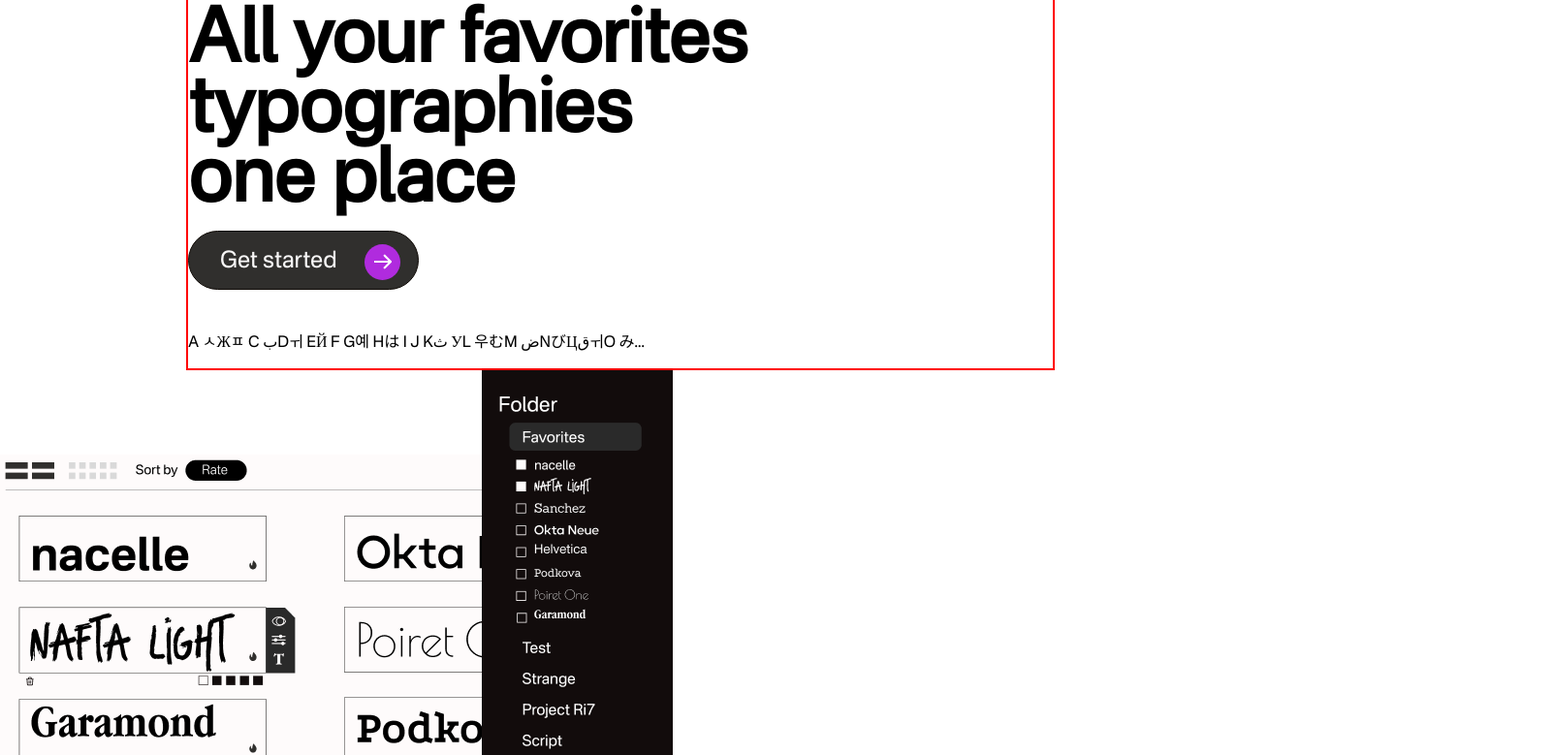
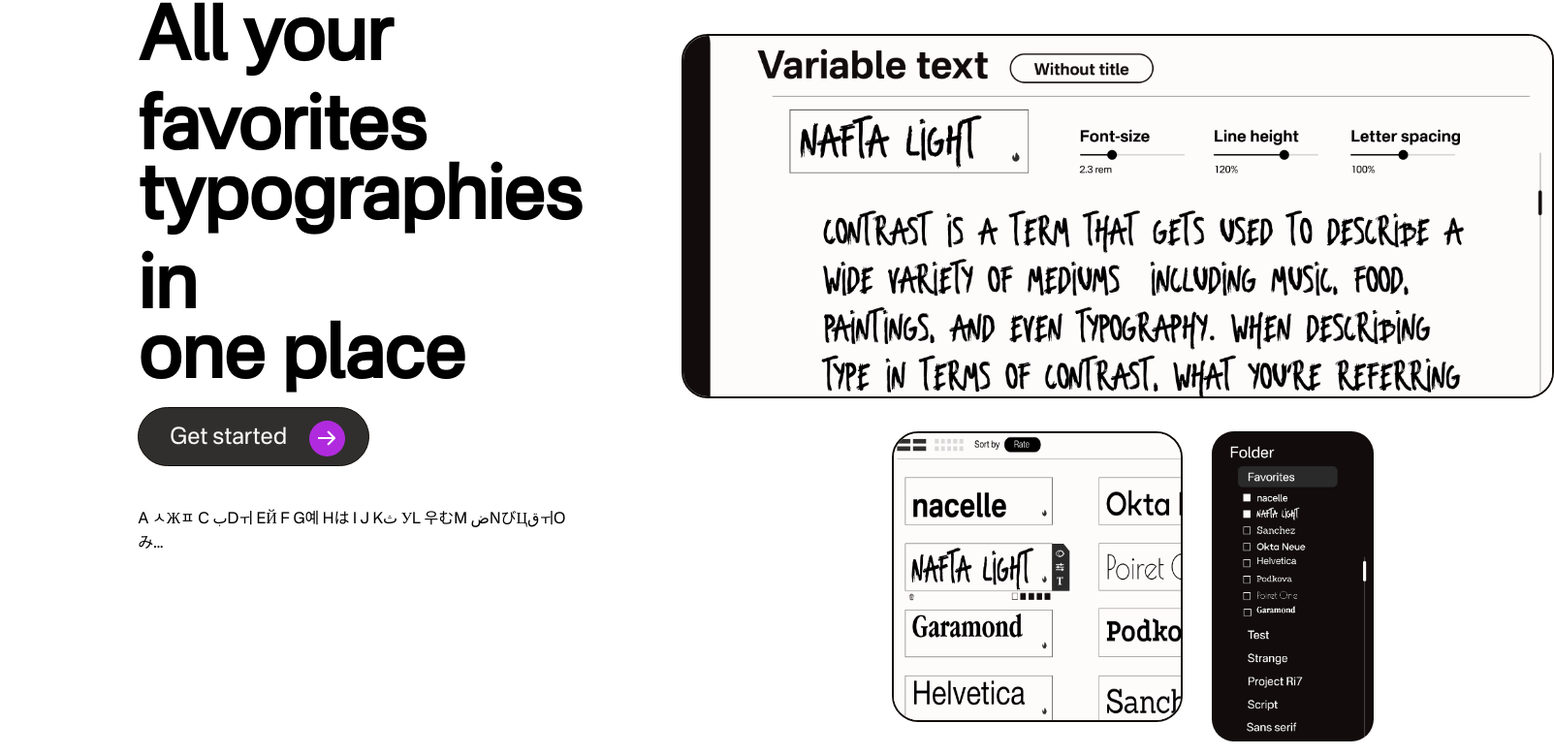
Before and after one commit to Mika-Otter/REACT_Ri7-ProjectF, a React (Vite) app: page / in a window 1280 px wide. Shown: the part 142-921 px from the top of the page at 97% size, 1603 px wide, since content can reach past the window. Built offline with nearby package versions, Linux system fonts and the light colour scheme.

Commit message:
DONE: Welcome CSS #02

```diff
--- a/src/pages/welcome/index.jsx
+++ b/src/pages/welcome/index.jsx
@@ -16,10 +16,11 @@ export default function Welcome() {
                         {/* <Login /> */}
                     </div>
                 </div>
+                <div className={s.content}>
                     <div className={s.getstarted}>
                         <div className={s.getstarted__title}>
                             <h2>All your favorites</h2>
-                        <h2>typographies</h2>
+                            <h2>typographies in</h2>
                             <h2>one place</h2>
                         </div>
                         <button type="button">
@@ -35,22 +36,27 @@ export default function Welcome() {
                         <p>A ㅅЖㅍ C ﺏDㅟ EЙ F G예 Hは I J Kﺙ УL 우むM ﺽNびЦﻕㅟO み... </p>
                     </div>
                     <aside className={s.pictures}>
+                        <div className={s.pictures__variabletext}>
+                            <img
+                                src="/assets/welcome-img/variabletex2.png"
+                                alt="variabletext"
+                                className={s.pictures__variabletext__pic}
+                            />
+                        </div>
+                        <div className={s.pictures__tweens}>
                             <img
                                 src="/assets/welcome-img/favorites.png"
                                 alt="favorites"
-                        className={s.pictures__favorites}
+                                className={s.pictures__tweens__favorites}
                             />
                             <img
-                        src="/assets/welcome-img/folder.png"
+                                src="/assets/welcome-img/folder2.png"
                                 alt="folder"
-                        className={s.pictures__folder}
+                                className={s.pictures__tweens__folder}
                             />
-                    <img
-                        src="/assets/welcome-img/variabletext.png"
-                        alt="variabletext"
-                        className={s.pictures__variabletext}
-                    />
+                        </div>
                     </aside>
+                </div>
             </section>
         </>
     );
--- a/src/pages/welcome/welcome.module.scss
+++ b/src/pages/welcome/welcome.module.scss
@@ -35,11 +35,18 @@
     }
 }
 
+.content {
+    display: flex;
+
+    justify-content: center;
+    align-items: self-start;
+    width: 70%;
+    margin-inline: auto;
+}
+
 .getstarted {
     margin-top: $padding-xl;
     font-family: "Nacelle";
-    border: 2px solid red;
-    width: 70%;
     margin-inline: auto;
     display: flex;
     flex-direction: column;
@@ -54,16 +61,18 @@
         display: flex;
         align-items: center;
         justify-content: space-between;
+        width: clamp(f.rem(120), f.rem(200) + 3vw, f.rem(295));
+        height: clamp(f.rem(45), f.rem(45) + 2vh, f.rem(69));
+        padding-left: 2rem;
+        padding-right: 1.5rem;
+        border-radius: 50px;
         background-color: $grey-color;
         color: $white-color;
         font-style: normal;
         font-weight: 400;
         font-size: $fontsize-s;
         text-align: left;
-        padding-left: 2rem;
-        border-radius: 50px;
-        width: clamp(f.rem(120), f.rem(200) + 3vw, f.rem(295));
-        height: clamp(f.rem(45), f.rem(45) + 2vh, f.rem(69));
+
         transition: 0.3s ease-in-out;
     }
 
@@ -90,3 +99,40 @@
     align-items: center;
     transition: 0.3s ease-in-out;
 }
+
+.pictures {
+    padding-top: calc($padding-xl * 2);
+    height: 60vh;
+    display: flex;
+    width: 60%;
+    flex-wrap: wrap;
+    row-gap: 30px;
+    position: relative;
+    gap: 30px;
+    &__variabletext {
+        &__pic {
+            border: 2px solid $black-color;
+            margin-left: 8vw;
+            border-radius: 1.7rem;
+            width: 900px;
+            height: fit-content;
+        }
+    }
+    &__tweens {
+        display: flex;
+        gap: 30px;
+        &__favorites {
+            border: 2px solid $black-color;
+            border-radius: 1.7rem;
+            width: 300px;
+            height: 300px;
+            margin-left: 25vw;
+        }
+        &__folder {
+            border-radius: 23px;
+            height: 40vh;
+            right: -4vw;
+            top: 70%;
+        }
+    }
+}
```
Also changed, not shown: public/assets/welcome-img/folder2.png (added), public/assets/welcome-img/variabletex2.png (added). Lines whose indentation alone changed are shown as unchanged.
